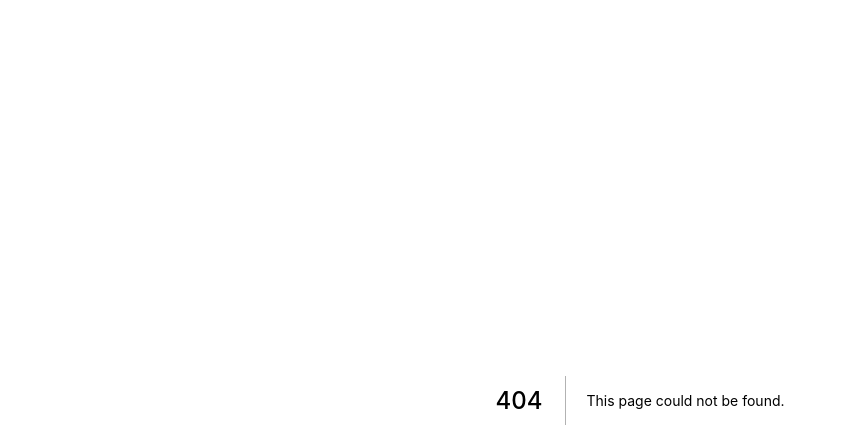
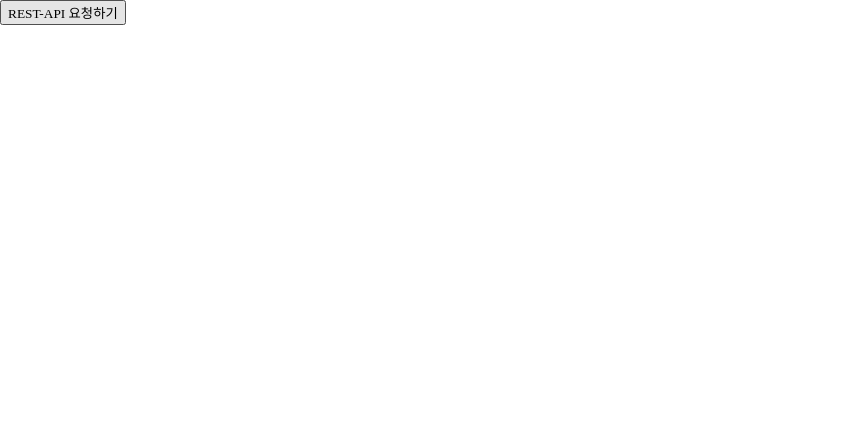
Before and after one commit to Jeongmmin/class-quiz, a Next.js app: page /04-01 in a window 1280 px wide. Before the commit this address had no page. Shown: the top 448 px of the page, without its empty margins (0-847 px from the left). Built offline with nearby package versions, Linux system fonts and the light colour scheme.

Commit message:
Add : Rest-API Page

```diff
--- /dev/null
+++ b/pages/04-01/index.js
@@ -0,0 +1,15 @@
+import axios from 'axios';
+
+export default function RestApiPage() {
+
+  const onClickSubmit = async() => {
+    const result = await axios.get(`https://koreanjson.com/users`);
+    console.log(result.data);
+  }
+
+  return (
+    <>
+      <button onClick={onClickSubmit}>REST-API 요청하기</button>
+    </>
+  );
+}
```
